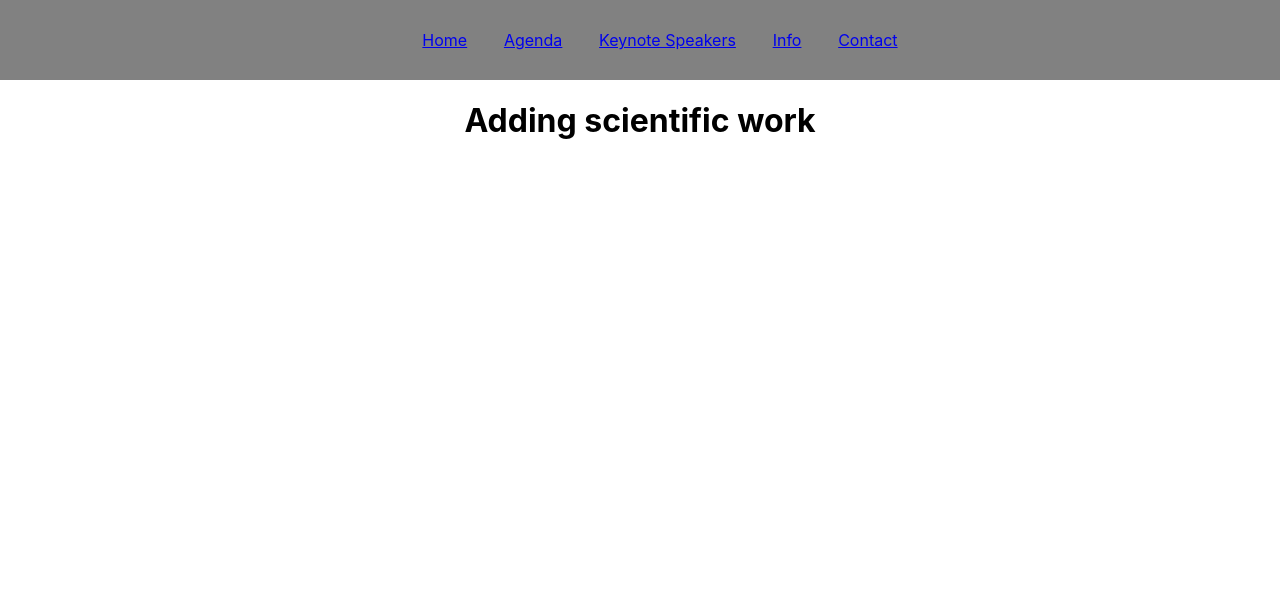
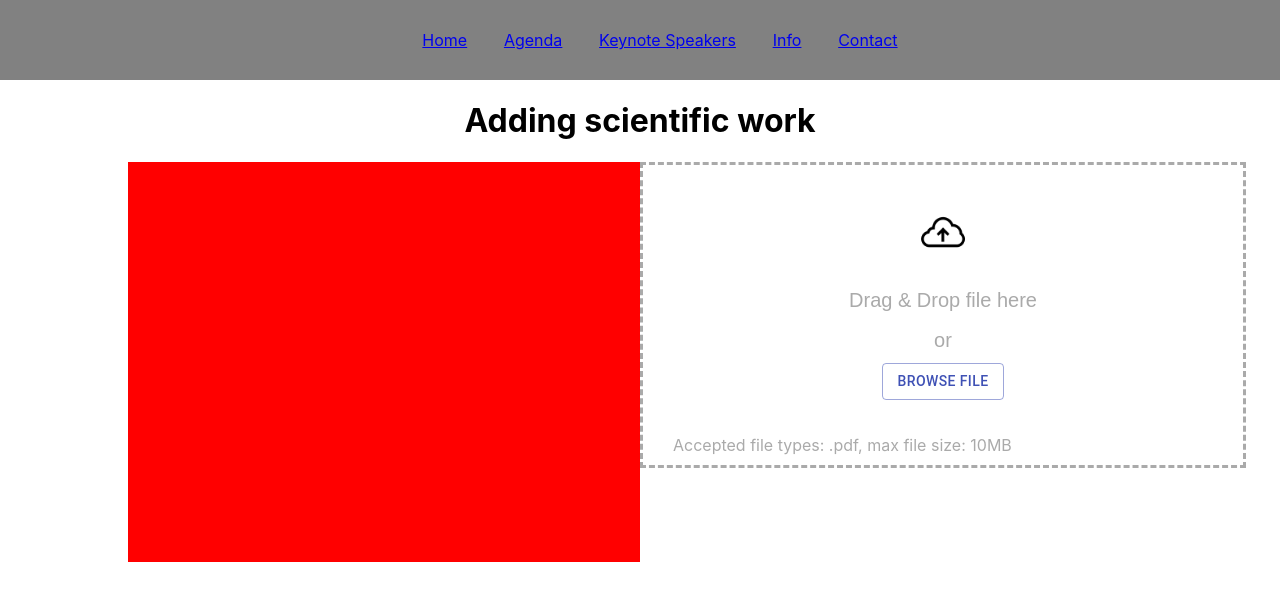
Before and after one commit to WyimaginowaneKoniki/Kongres, a React (Create React App) app in the folder web-client/: page /adding-work in a window 1280 px wide. Shown: the top 600 px of the page. Built offline with nearby package versions, Linux system fonts and the light colour scheme.

Commit message:
Create DropZone component with fileType and fileSize validation.

```diff
--- /dev/null
+++ b/web-client/src/components/DropZone.jsx
@@ -0,0 +1,111 @@
+import React from 'react';
+import { makeStyles } from '@material-ui/core/styles';
+import uploadIcon from '../images/upload.png';
+import Button from '@material-ui/core/Button';
+import Box from '@material-ui/core/Box';
+
+function DropZone() {
+    const styles = makeStyles({
+        container: {
+            // display: 'block',
+            // justifyContent: 'center',
+        },
+        dropContainer: {
+            margin: '0px',
+            width: '600px',
+            height: '300px',
+            border: '3px dashed #aaaaaa',
+        },
+        top: {
+            display: 'flex',
+            alignItems: 'center',
+            justifyContent: 'center',
+            height: '90%',
+        },
+        dropMessage: {
+            textAlign: 'center',
+            color: '#aaaaaa',
+            fontFamily: 'Arial',
+            fontSize: '20px',
+        },
+        uploadIcon: {
+            width: '50px',
+            height: '50px',
+            background:  `url(${uploadIcon}) no-repeat center center`,
+            backgroundSize: '100%',
+            textAlign: 'center',
+            margin: '0 auto',
+            paddingTop: '30px',
+        },
+        inputInfo: {
+            height: '10%',
+            width: '100%',
+            textAlign: 'left',
+            paddingLeft: '5%',
+            color: '#aaaaaa',
+        },
+    });
+
+    const style = styles();
+
+    const _maxFileSize = 10485760; // 1024 * 1024 * 10 = 10 MB
+
+    const DragOver = (e) => {
+        e.preventDefault();
+    }
+
+    const DragEnter = (e) => {
+        e.preventDefault();
+    }
+
+    const DragLeave = (e) => {
+        e.preventDefault();
+    }
+
+    const FileDrop = (e) => {
+        e.preventDefault();
+        const file = e.dataTransfer.files[0];
+        console.log(file);
+
+        console.log(`The fileType is PDF:  ${ValidateFile(file)}`);
+        console.log(`The fileSize <= 10MB: ${ValidateSize(file)}`);
+    }
+
+    const ValidateFile = (file) => {
+        const validTypes = ['application/pdf'];
+        if (validTypes.indexOf(file.type) === -1) {
+            return false;
+        }
+        return true;
+    }
+
+    const ValidateSize = (file) => {
+        const size = file.size;
+        return (_maxFileSize >= size);
+    }
+
+    return (
+        <div className={style.container}>
+            <div className={style.dropContainer}
+                onDragOver={DragOver}
+                onDragEnter={DragEnter}
+                onDragLeave={DragLeave}
+                onDrop={FileDrop}>
+                <div className={style.top}>
+                    <div className={style.dropMessage}>
+                        <div className={style.uploadIcon}></div>
+                            <Box lineHeight={2} m={1}>
+                            Drag & Drop file here
+                            <br/>
+                            or
+                            <br/>
+                            <Button variant='outlined' color="primary">Browse file</Button>
+                        </Box>
+                    </div>
+                </div>
+                <div className={style.inputInfo}>Accepted file types: .pdf, max file size: 10MB</div>
+            </div>
+        </div>
+    )
+}
+export default DropZone;
--- a/web-client/src/pages/adding-work.js
+++ b/web-client/src/pages/adding-work.js
@@ -1,5 +1,6 @@
 import React from 'react';
 import '../App.css';
+import DropZone from '../components/DropZone'
 import { makeStyles } from '@material-ui/core/styles';
 
 function AddingWork(props) {
@@ -9,11 +10,13 @@ function AddingWork(props) {
             margin: 'auto',
         },
         left: {
+            backgroundColor: 'red',
             width: '50%',
             height: '50vh',
             float: 'left',
         },
         right: {
+            // backgroundColor: 'green',
             width: '50%',
             height: '50vh',
             float: 'left',
@@ -26,7 +29,9 @@ function AddingWork(props) {
         <div className={style.main}>
             <h1>Adding scientific work</h1>
             <div className={style.left}></div>
-            <div className={style.right}></div>
+            <div className={style.right}>
+                <DropZone/>
+            </div>
         </div>
       );
   }
```
Also changed, not shown: web-client/src/images/upload.png (added).
